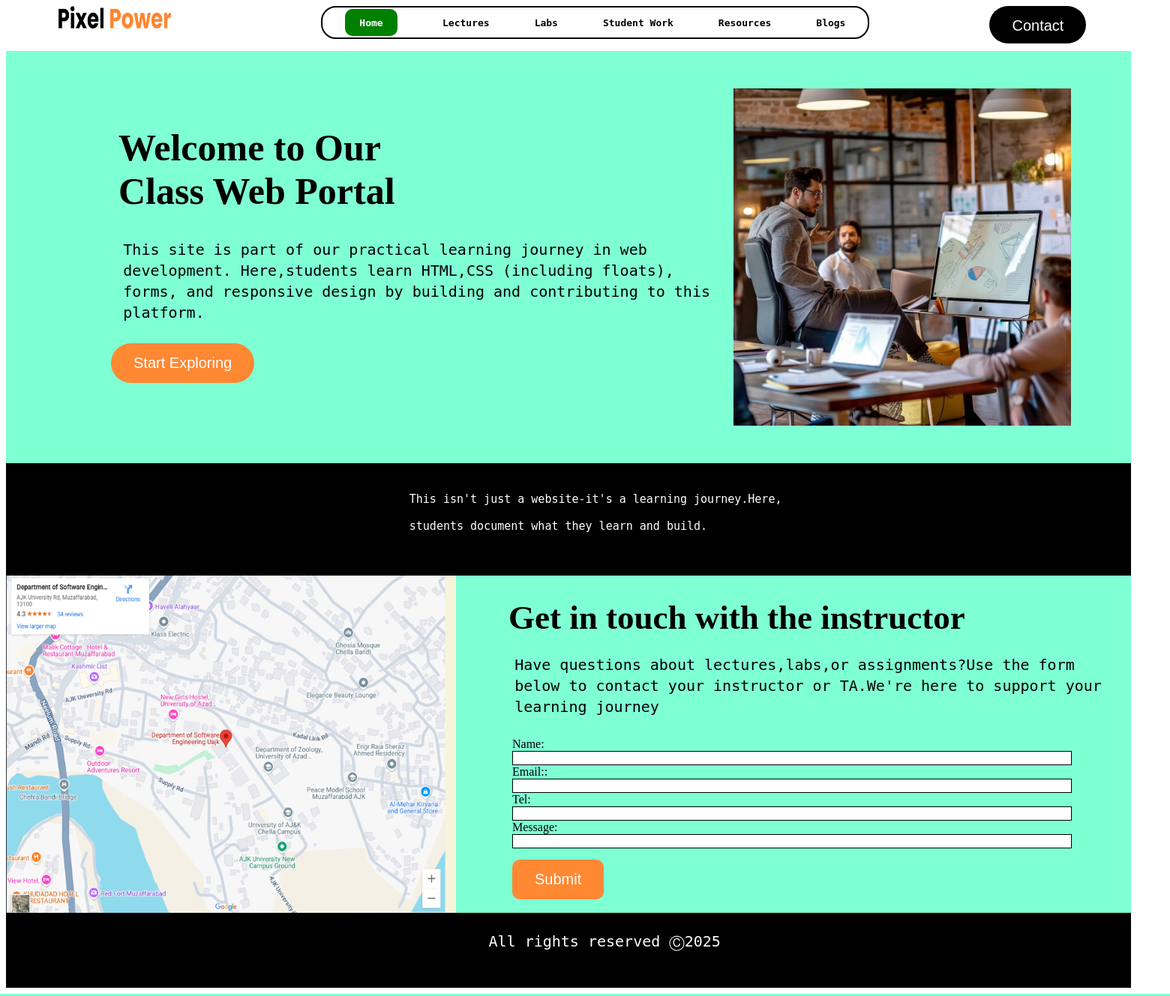
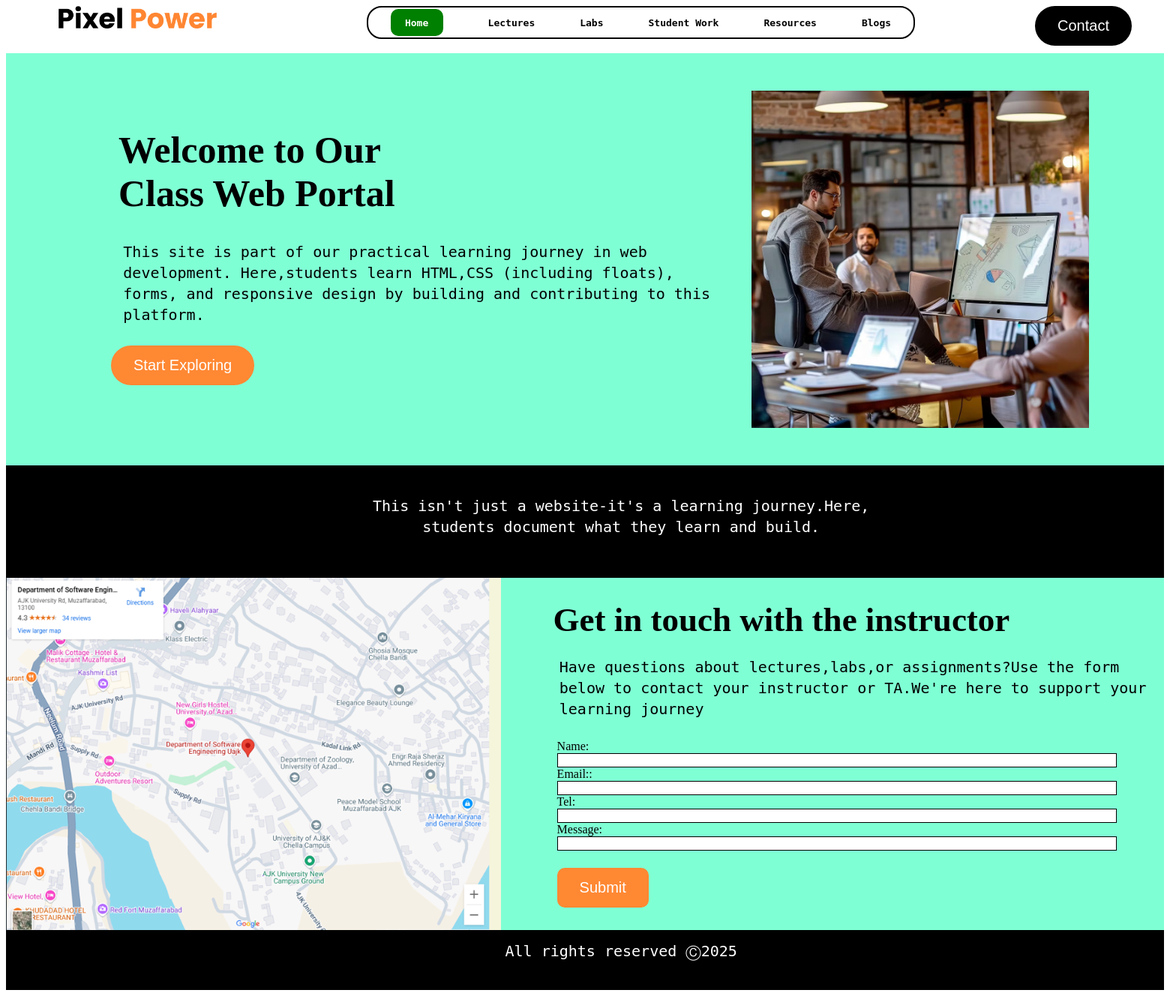
Before and after one commit to Hashaam-Ahmed/2022-SE-02-WDD, a PHP site: the page made by 2022-SE-02_Lab_Task_02_WDD/Lab Task 2 2022-SE-02.html in a window 1560 px wide. Shown: the whole page at 75% size. Run offline with PHP 8.4, Linux system fonts and the light colour scheme.

Commit message:
Update Lab Task 2 2022-SE-02.css

```diff
--- a/2022-SE-02_Lab_Task_02_WDD/Lab Task 2 2022-SE-02.css
+++ b/2022-SE-02_Lab_Task_02_WDD/Lab Task 2 2022-SE-02.css
@@ -4,20 +4,18 @@ div{
 
 .navbar{
     display: flex;
-   height: 50px;
+   height: auto;
 }
 
 .left img{
     height: 30px;
-    width: 150px;
-    align-items: left;
     margin-left: 70px;
 }
 
 .right{
     height: 40px;
     display: flex;
-    flex-direction: row;
+    float: right;
     margin-left: 200px;
     margin-right: 300px;
     border: 2px solid black;
@@ -26,9 +24,6 @@ div{
 }
 
 .right pre{
-    text-align:center;
-    float: right;
-    flex-direction: row;
     margin-left: 30px;
     margin-right: 30px;
 }
@@ -57,16 +52,14 @@ div{
 
 .welcome{
     height: 550px;
-    width: 1500px;
     margin-top: 10px;
     background-color: aquamarine;
 }
 
 .welcome img{
     margin-top:50px;
-    margin-right:80px;
+    margin-right:100px;
     height: 450px;
-    width: 450px;
     float: right;
 }
 
@@ -85,7 +78,6 @@ div{
     margin-top: 8px;
 }
 
-
 .explore-btn {
     float: left;
     background-color: #ff8833;
@@ -101,27 +93,25 @@ div{
     background-color: black;
     color: white;
     height: 150px;
-    width: 1500px;
     display: flex;
     justify-content: center;
     align-items: center;
-    margin: 0;
   }
 
   .text pre{
-    font-size: 15px;
+    font-size: 20px;
+    line-height: 0.7;
+    text-align: center;
   }
 
   .body{
-    height: 450px;
-    width: 1500px;
+    height: 470px;
     background-color: aquamarine;
     display: flex;
   }
 
   .body img{
-    height: 450px;
-    width: 600px;
+    height: 470px;
   }
 
   .para h1{
@@ -136,6 +126,7 @@ div{
   }
 
   .para label{
+    display: block;
     margin-left: 75px;
   }
 
@@ -146,21 +137,21 @@ div{
   }
 
   .sub{
+    display: block;
     background-color: #ff8833;
     color: white;
     padding: 15px 30px;
     font-size: 20px;
     border: none;
     margin-left: 75px;
-    margin-top: 15px;
+    margin-top: 23px;
     border-radius: 10px;
   }
 
   .footer{
     background-color: black;
     color: white;
-    height: 100px;
-    width: 1500px;
+    height: 80px;
     display: flex;
     justify-content: center;
     align-items: center;
```
